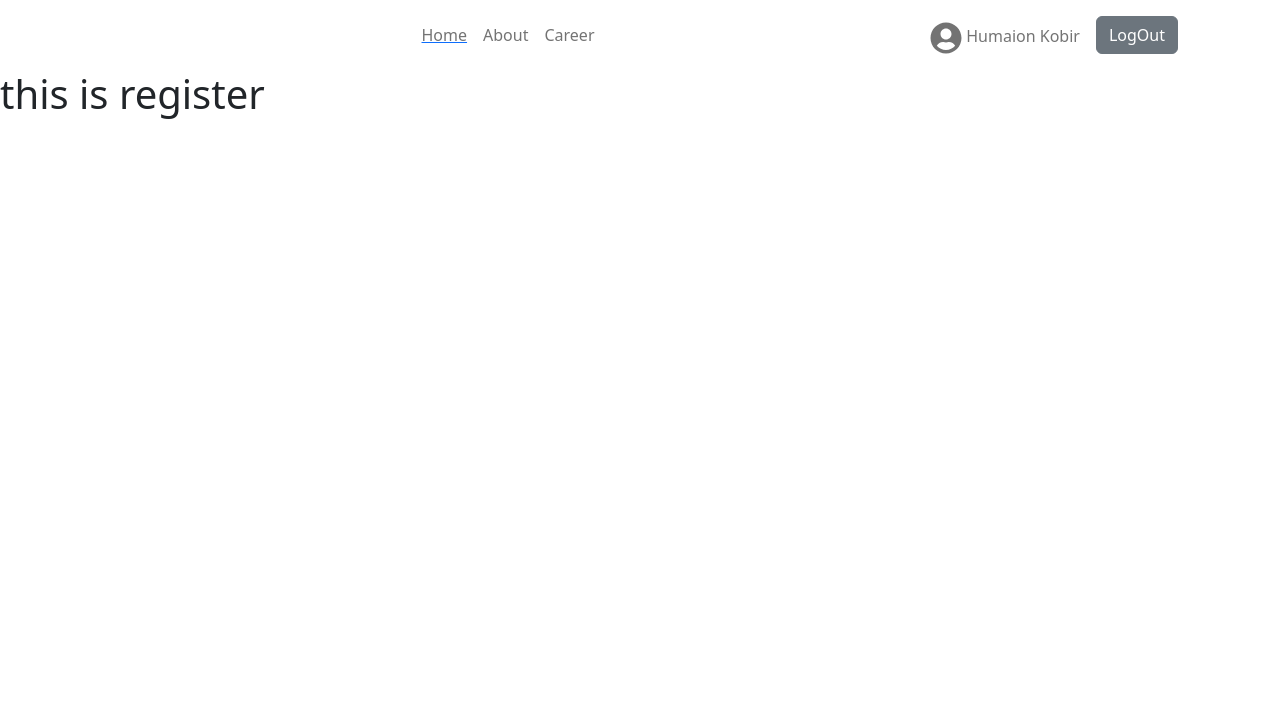
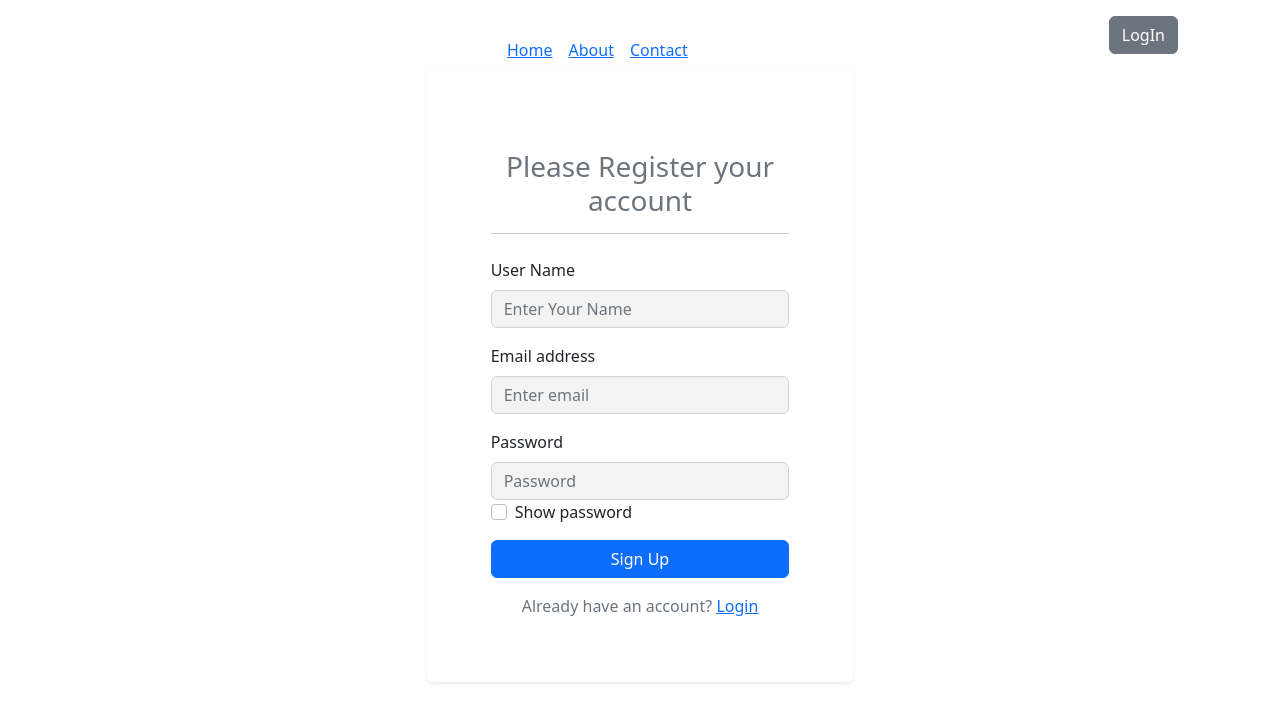
Before and after one commit to HumaionKobir1/the-news-dragon-client, a React (Vite) app: page /register in a window 1280 px wide. Shown: the top 722 px of the page. Built offline with nearby package versions, Linux system fonts and the light colour scheme.

Commit message:
Login and register form added

```diff
--- a/src/layouts/NewsLayout.jsx
+++ b/src/layouts/NewsLayout.jsx
@@ -10,7 +10,7 @@ const NewsLayout = () => {
     return (
         <div>
             <Header></Header>
-            <Container className='mt-5'>
+            <Container className='mt-3'>
                 <Row>
                     <Col lg={9}>
                         <Outlet></Outlet>
--- a/src/pages/Category.jsx
+++ b/src/pages/Category.jsx
@@ -7,7 +7,7 @@ const Category = () => {
     const {id} = useParams();
     return (
         <div>
-            {id && <h1>this is category: {categoryNews.length}</h1>}
+            {id && <h3>Dragon News Home</h3>}
             {
                 categoryNews.map(news => <NewsCard
                     key={news._id}
--- a/src/pages/Login.jsx
+++ b/src/pages/Login.jsx
@@ -1,10 +1,76 @@
-import React from 'react';
+import React, { useState } from 'react';
+import { Form, Button, Container, Col } from 'react-bootstrap';
+import { Link } from 'react-router-dom';
+import '../style/style.css'
 
 const Login = () => {
+    const [email, setEmail] = useState("");
+    const [password, setPassword] = useState("");
+    const [showPassword, setShowPassword] = useState(false);
+
+    const handleSubmit = (event) => {
+        event.preventDefault();
+        // perform login logic here
+    };
+
+    const togglePasswordVisibility = () => {
+        setShowPassword(!showPassword);
+    };
+
     return (
-        <div>
-            <h1>this is login page</h1>
-        </div>
+        <Col className='mx-auto shadow-sm p-3 mb-5 bg-white rounded' xl={4} xs={12} mt-2>
+
+        <Container className="p-5  rounded ">
+            <Form onSubmit={handleSubmit}>
+                <h3 className="text-center mb-2 text-secondary">Login your account</h3>
+                <hr className='mb-4' />
+                <Form.Group controlId="formBasicEmail">
+                <Form.Label>Email address</Form.Label>
+                <Form.Control
+                    className='bg mb-3'
+                    type="email"
+                    placeholder="Enter email"
+                    value={email}
+                    onChange={(e) => setEmail(e.target.value)}
+                />
+                </Form.Group>
+
+                <Form.Group controlId="formBasicPassword">
+                <Form.Label>Password</Form.Label>
+                <div className='mb-3'>
+                    <Form.Control
+                    className='bg'
+                    type={showPassword ? "text" : "password"}
+                    placeholder="Password"
+                    value={password}
+                    onChange={(e) => setPassword(e.target.value)}
+                    />
+                    <Form.Check
+                    type="checkbox"
+                    label="Show password"
+                    className="ml-2"
+                    onChange={togglePasswordVisibility}
+                    />
+                </div>
+                </Form.Group>
+
+                <div className='d-flex justify-content-between align-items-center'>
+                    <Button variant="primary" type="submit" block>
+                    Submit
+                    </Button>
+
+                    <p className='mb-0'><Link className='text-decoration-none'>Forgot Password?</Link></p>
+                </div>
+
+                <p className="mt-3 mb-0 text-center text-secondary">
+                Don't have an account?{" "}
+                <a href="">
+                    <Link to="/register"><u>Register</u></Link>
+                </a>
+                </p>
+            </Form>
+        </Container>
+        </Col>
     );
 };
 
--- a/src/pages/NewsCard.jsx
+++ b/src/pages/NewsCard.jsx
@@ -11,7 +11,7 @@ const NewsCard = ({news}) => {
 
     return (
         <div>
-            <Card className=" mb-4">
+            <Card className=" mb-3">
                 <Card.Header className='d-flex align-items-center'>
                     <Image style={{height: '40px'}} src={author.img} roundedCircle/>
                     <div className='ms-2 flex-grow-1'>
--- a/src/pages/Register.jsx
+++ b/src/pages/Register.jsx
@@ -1,10 +1,88 @@
-import React from 'react';
+import React, { useState } from 'react';
+import { Form, Button, Container, Col } from 'react-bootstrap';
+import { Link } from 'react-router-dom';
+import '../style/style.css'
+
 
 const Register = () => {
+    const [email, setEmail] = useState("");
+    const [password, setPassword] = useState("");
+    const [showPassword, setShowPassword] = useState(false);
+
+    const handleSubmit = (event) => {
+        event.preventDefault();
+        // perform login logic here
+    };
+
+    const togglePasswordVisibility = () => {
+        setShowPassword(!showPassword);
+    };
+
     return (
-        <div>
-            <h1>this is register</h1>
-        </div>
+        <Col className='mx-auto shadow-sm p-3 mb-5 bg-white rounded' xl={4} xs={12} mt-2>
+
+        <Container className="p-5  mt-3">
+            <Form onSubmit={handleSubmit}>
+                <h3 className="text-center mb-2 text-secondary">Please Register your account</h3>
+                <hr className='mb-4' />
+
+                <Form.Group controlId="formBasicEmail">
+                <Form.Label>User Name</Form.Label>
+                <Form.Control
+                    required
+                    className='bg mb-3'
+                    type="text"
+                    placeholder="Enter Your Name"
+                    value={name}
+                    onChange={(e) => setEmail(e.target.value)}
+                />
+                </Form.Group>
+
+                <Form.Group controlId="formBasicEmail">
+                <Form.Label>Email address</Form.Label>
+                <Form.Control
+                    required
+                    className='bg mb-3'
+                    type="email"
+                    placeholder="Enter email"
+                    value={email}
+                    onChange={(e) => setEmail(e.target.value)}
+                />
+                </Form.Group>
+
+                <Form.Group controlId="formBasicPassword">
+                <Form.Label>Password</Form.Label>
+                <div className='mb-3'>
+                    <Form.Control
+                    required
+                    className='bg'
+                    type={showPassword ? "text" : "password"}
+                    placeholder="Password"
+                    value={password}
+                    onChange={(e) => setPassword(e.target.value)}
+                    />
+                    <Form.Check
+                    type="checkbox"
+                    label="Show password"
+                    className="ml-2"
+                    onChange={togglePasswordVisibility}
+                    />
+                </div>
+                </Form.Group>
+
+                <Button className='w-100' variant="primary" type="submit" block>
+                Sign Up
+                </Button>
+
+                <p className="mt-3 mb-0 text-center text-secondary">
+                Already have an account?{" "}
+                <a href="">
+                    <Link to="/login"><u>Login</u></Link>
+                </a>
+                </p>
+            </Form>
+        </Container>
+        </Col>
     );
 };
 
--- a/src/providers/AuthProvider.jsx
+++ b/src/providers/AuthProvider.jsx
@@ -10,7 +10,7 @@ export const AuthContext = createContext(null);
 // const auth = getAuth(app);
 
 const AuthProvider = ({children}) => {
-    const user = {displayName: 'Humaion Kobir'}
+    const user = null;
 
     const authInfo = {
         user,
--- a/src/routes/Router.jsx
+++ b/src/routes/Router.jsx
@@ -28,7 +28,7 @@ const router = createBrowserRouter([
         ]
     },
     {
-        path: '/',
+        path: '/category',
         element: <Main></Main>,
         children: [
             {
--- a/src/shared/Header/Header.jsx
+++ b/src/shared/Header/Header.jsx
@@ -16,7 +16,7 @@ const Header = () => {
                 <p className='text-secondary'><small>Journalism Without Fear or Favour</small></p>
                 <p>{moment().format("dddd, MMMM D, YYYY")}</p>
             </div>
-            <div className='d-flex gap-2 mb-3 bg p-3'>
+            <div className='d-flex gap-2 bg p-3'>
                 <Button variant="danger">Latest</Button>
                 <Marquee speed={100} className='text-danger'>
                     I can be a React component, multiple React components, or just some text. Lorem ipsum dolor sit amet consectetur, adipisicing elit. Ipsam molestias cupiditate maxime eos accusamus illum expedita vero ipsum eius dolores tempora, consectetur suscipit veniam ullam obcaecati qui eum impedit quas. Quisquam accusantium ratione earum ullam dolore quibusdam ducimus ipsam necessitatibus, qui distinctio ipsum tempora! Cumque consequuntur optio ipsa animi blanditiis.
--- a/src/shared/leftNav/LeftNav.jsx
+++ b/src/shared/leftNav/LeftNav.jsx
@@ -15,7 +15,7 @@ const LeftNav = () => {
         <div className=''>
             <h3>All Categories</h3>
             <h4 className='bg text-center py-3 rounded mt-3'>National News</h4>
-            <div className='ms-5 d-grid gap-3 mt-3 ps-4'>
+            <div className='ms-4 d-grid gap-3 mt-3 ps-4'>
                 {
                     categories.map(category => <h5
                         key={category.id}
--- a/src/shared/navigationBer/NavigationBer.jsx
+++ b/src/shared/navigationBer/NavigationBer.jsx
@@ -14,10 +14,11 @@ const NavigationBer = () => {
                 <Container>
                     <Navbar.Toggle aria-controls="responsive-navbar-nav" />
                     <Navbar.Collapse id="responsive-navbar-nav">
-                    <Nav className="mx-auto">
-                        <Link className='' to='/'><Nav.Link href="">Home</Nav.Link></Link>
-                        <Nav.Link href="#pricing">About</Nav.Link>
-                        <Nav.Link href="#pricing">Career</Nav.Link>
+                    <Nav className="mx-auto mt-auto d-flex gap-3">
+                        <Link  to='/category/0'>Home</Link>
+                        <Link  to='/category/0'>About</Link>
+                        <Link  to='/category/0'>Contact</Link>
+
                     </Nav>
                     <Nav>
                         {user && <Nav.Link href="#deets" className='mt-auto'>
@@ -27,7 +28,7 @@ const NavigationBer = () => {
                         <Nav.Link eventKey={2} href="#memes">
                         {user ?
                         <Button variant="secondary">LogOut</Button>:
-                        <Link><Button variant="secondary">LogIn</Button></Link>
+                        <Link to="/login"><Button variant="secondary">LogIn</Button></Link>
                         }
                         </Nav.Link>
                     </Nav>
--- a/src/shared/rightNav/RightNav.jsx
+++ b/src/shared/rightNav/RightNav.jsx
@@ -10,17 +10,17 @@ const RightNav = () => {
     return (
         <>
             <div>
-            <h2>Login with</h2>
+            <h3>Login with</h3>
             <Button  variant="outline-primary"><FaGoogle /> Login with Google</Button>{' '}
             <Button className='mt-1' variant="outline-secondary"><FaGithub/> Login wth Github</Button>{' '}
             </div>
 
             <div className='mt-3'>
                 <ListGroup>
-                    <h2>Find Us On</h2>
-                    <ListGroup.Item className='p-3'><FaFacebook></FaFacebook> Facebook</ListGroup.Item>
-                    <ListGroup.Item className='p-3'><FaTwitter></FaTwitter> Twitter in</ListGroup.Item>
-                    <ListGroup.Item className='p-3'><FaInstagram></FaInstagram> Instagram</ListGroup.Item>
+                    <h3>Find Us On</h3>
+                    <ListGroup.Item className='p-2'><FaFacebook></FaFacebook> Facebook</ListGroup.Item>
+                    <ListGroup.Item className='p-2'><FaTwitter></FaTwitter> Twitter in</ListGroup.Item>
+                    <ListGroup.Item className='p-2'><FaInstagram></FaInstagram> Instagram</ListGroup.Item>
                 </ListGroup>
             </div>
 
```
